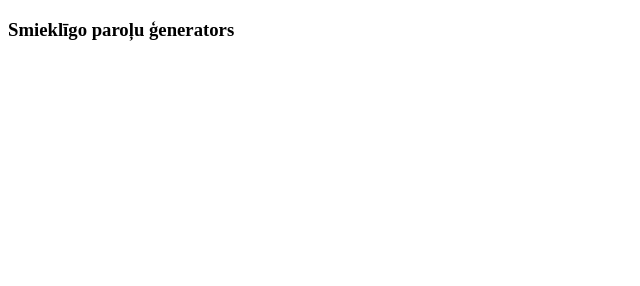
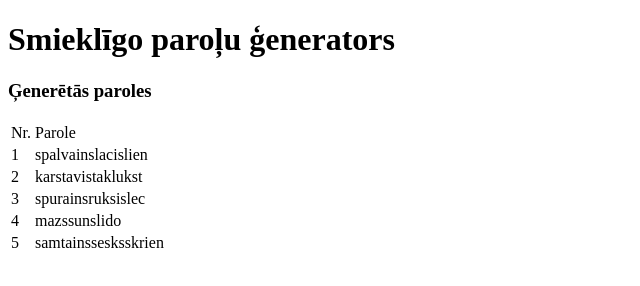
Before and after one commit to skolotaja/paroluGenerators, a plain HTML site: page index.html in a window 1280 px wide. Shown: the whole page, without its empty margins (0-640 px from the left). Drawn offline with Linux system fonts and the light colour scheme.

Commit message:
paroleBezCipariem

```diff
--- a/index.html
+++ b/index.html
@@ -8,7 +8,13 @@
 
 <body>
     <div class="wrapper">
-        <h3>Smieklīgo paroļu ģenerators</h3>
+        <h1>Smieklīgo paroļu ģenerators</h1>
+        <h3>Ģenerētās paroles</h3>
+        <table class="paroles">
+            <thead>
+              <tr><td>Nr.</td><td>Parole</td></tr>
+            </thead>
+            <tbody class="rindas">
     </div>
     <!--end class=wrapper-->
 
--- a/script.js
+++ b/script.js
@@ -0,0 +1,56 @@
+
+let tabulasRindas = document.querySelector('.rindas');
+
+let ciparuSkaits;
+let variantuSkaits =4;
+let papildusVards;
+
+const vardi1 = ['spalvains', 'karsta', 'spurains', 'mazs', 'samtains'];
+const vardi2 = ['lacis', 'vista', 'ruksis', 'suns', 'sesks'];
+const vardi3 = ['lien', 'klukst', 'lec', 'lido', 'skrien'];
+//let parole=vardi1[0];
+
+//let parole1 = vardi1[1] + vardi2[1] + vardi3[1];
+//function veidotParoli()
+
+for (let i = 0; i <=variantuSkaits; i++) {
+    let parole = vardi1[i] + vardi2[i] + vardi3[i];
+
+    console.log(parole);
+    tabulasRindas.innerHTML += `
+    <tr>
+    <td>`+(i+1)+`</td>
+    <td>`+parole+`</td>
+    </tr>`;
+
+  }//loop beigas
+    //console.log(parole1);
+
+
+//function veidotParoli(papildusVards,ciparuSkaits)
+
+//let cipari = cipariParolei(ciparuSkaits);
+//function generetParoles()
+//{
+//ciparuSkaits = document.querySelector('#ciparuSkaits').value;
+//variantuSkaits = document.querySelector('#variantuSkaits').value;
+//}
+
+
+//console.log(i);
+//let random = Math.floor(Math.random() * vardi1.length);
+    //let random1 = rand(vardi1);
+    //let random2 = rand(vardi2);
+    //let random3 = rand(vardi3);
+    //parole = vardi1[random1];
+
+    //let paroleVards1 = vardi1[random1];
+    //paroleVards1 = paroleVards1.replace('i', '1');
+    //let paroleVards2 = vardi1[random2];
+    //let paroleVards3 = vardi1[random3];
+
+
+
+
+
+//}
```
Also changed, not shown: 1 other file.
